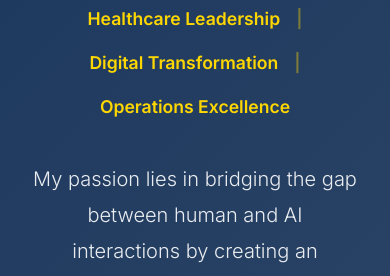
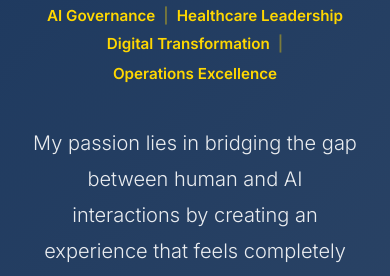
Before and after one commit to Lewis340-gif/jeremy-lewis-mba.github.io, a plain HTML site: page index.html in a window 390 px wide. Shown: the part 563-839 px from the top of the page. Drawn offline with Linux system fonts and the light colour scheme.

Commit message:
Add AI Governance to core strengths with responsive paired layout

```diff
--- a/index.html
+++ b/index.html
@@ -31,11 +31,17 @@
                 <div class="header-text">
                     <h1>Jeremy Lewis, MBA</h1>
                     <div class="power-skills">
-                        <span>Healthcare Leadership</span>
-                        <span class="divider">|</span>
-                        <span>Digital Transformation</span>
-                        <span class="divider">|</span>
-                        <span>Operations Excellence</span>
+                        <span class="skills-row">
+                            <span>AI Governance</span>
+                            <span class="divider">|</span>
+                            <span>Healthcare Leadership</span>
+                        </span>
+                        <span class="divider group-divider">|</span>
+                        <span class="skills-row">
+                            <span>Digital Transformation</span>
+                            <span class="divider">|</span>
+                            <span>Operations Excellence</span>
+                        </span>
                     </div>
                 </div>
             </div>
--- a/style.css
+++ b/style.css
@@ -71,7 +71,7 @@ h3 {
 }
 
 .hero-container {
-    max-width: 900px;
+    max-width: 1040px;
     width: 100%;
 }
 
@@ -108,8 +108,8 @@ h3 {
 
 .power-skills {
     display: flex;
-    gap: 1rem;
-    font-size: 1.1rem;
+    gap: 0.65rem 0.85rem;
+    font-size: 1.05rem;
     font-weight: 700;
     /* Bold */
     color: #FFD700;
@@ -118,12 +118,52 @@ h3 {
     flex-wrap: wrap;
     justify-content: center;
     /* Centered on mobile */
+    align-items: center;
+    line-height: 1.45;
+}
+
+.skills-row {
+    display: inline-flex;
+    align-items: center;
+    gap: 0.85rem;
+    white-space: nowrap;
 }
 
 @media (min-width: 768px) {
     .power-skills {
         justify-content: flex-start;
         /* Left-aligned relative to name on desktop */
+    }
+}
+
+@media (max-width: 1020px) and (min-width: 768px) {
+    .power-skills .group-divider {
+        display: none;
+    }
+    .skills-row {
+        width: 100%;
+    }
+}
+
+@media (max-width: 767px) {
+    .skills-row {
+        justify-content: center;
+    }
+    .power-skills .group-divider {
+        display: none;
+    }
+}
+
+@media (max-width: 480px) {
+    .power-skills {
+        font-size: 0.95rem;
+        gap: 0.4rem 0.6rem;
+    }
+    .skills-row {
+        white-space: normal;
+        flex-wrap: wrap;
+        justify-content: center;
+        gap: 0.5rem;
     }
 }
 
```
